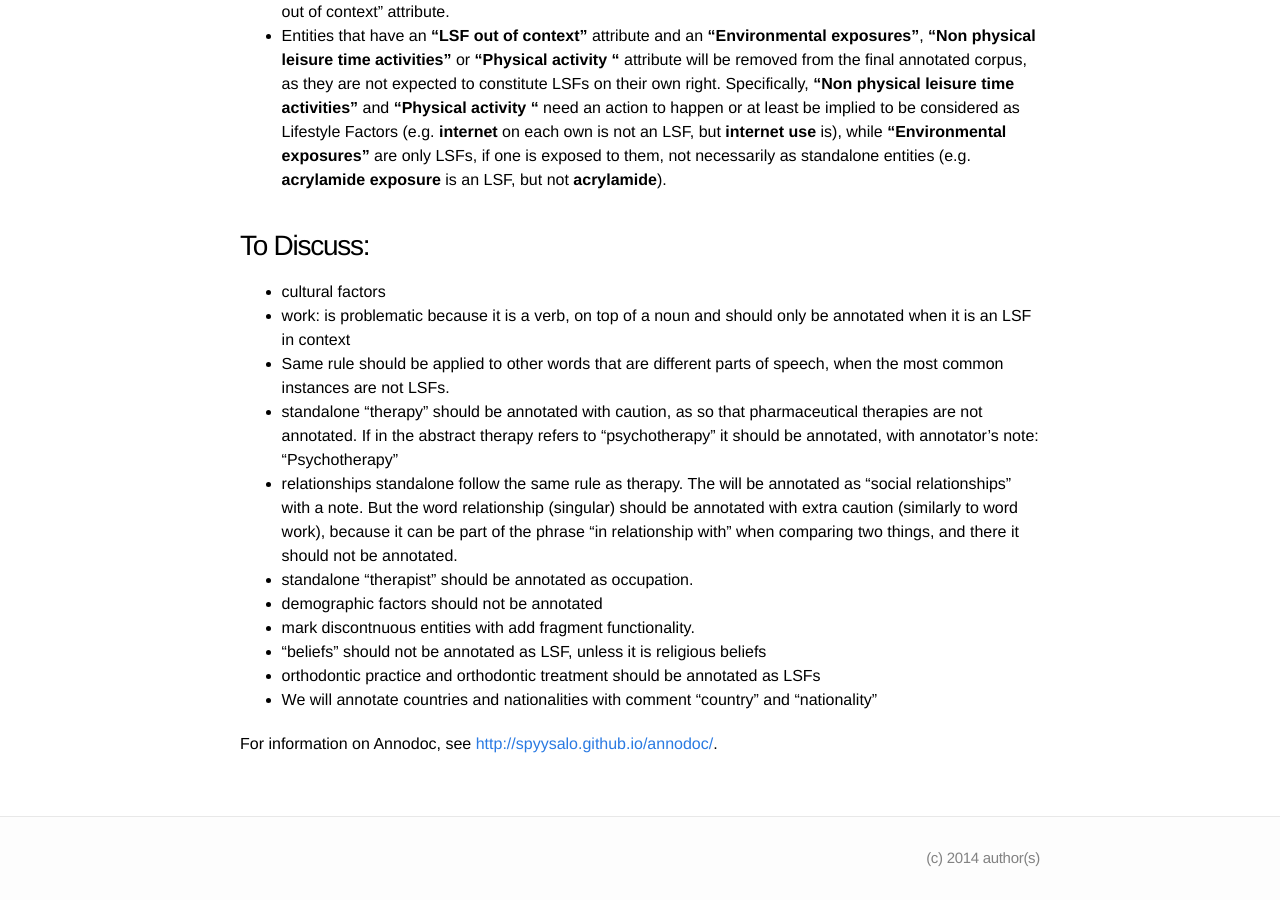
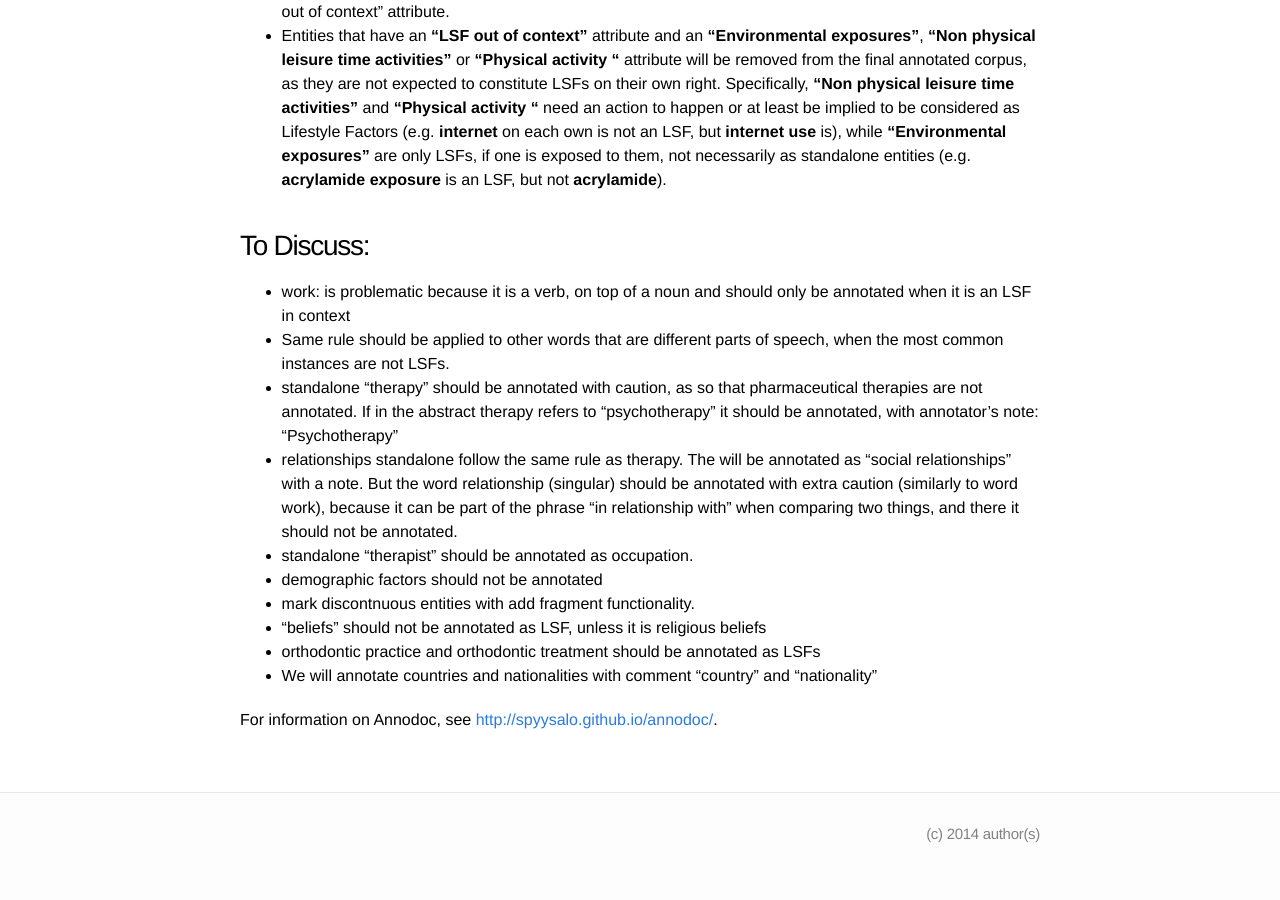
Before and after one commit to EvaMakri/lifestylefactors-annotation-docs, a Jekyll site: the page built from entities.md, in a window 1280 px wide and 900 px high, scrolled down 2564 px. Built offline with Jekyll 4.4.1, drawn with Linux system fonts in a browser that asks for light colours; after the commit the page ends 3440 px from its top, so only the background shows below that.

Commit message:
Update entities.md

```diff
--- a/entities.md
+++ b/entities.md
@@ -105,7 +105,6 @@ There are two levels in the annotation process that the annotators should keep i
 
 
 ## To Discuss:
-* cultural factors
 * work: is problematic because it is a verb, on top of a noun and should only be annotated when it is an LSF in context
 * Same rule should be applied to other words that are different parts of speech, when the most common instances are not LSFs.
 * standalone "therapy" should be annotated with caution, as so that pharmaceutical therapies are not annotated. If in the abstract therapy refers to "psychotherapy" it should be annotated, with annotator's note: "Psychotherapy"
```
